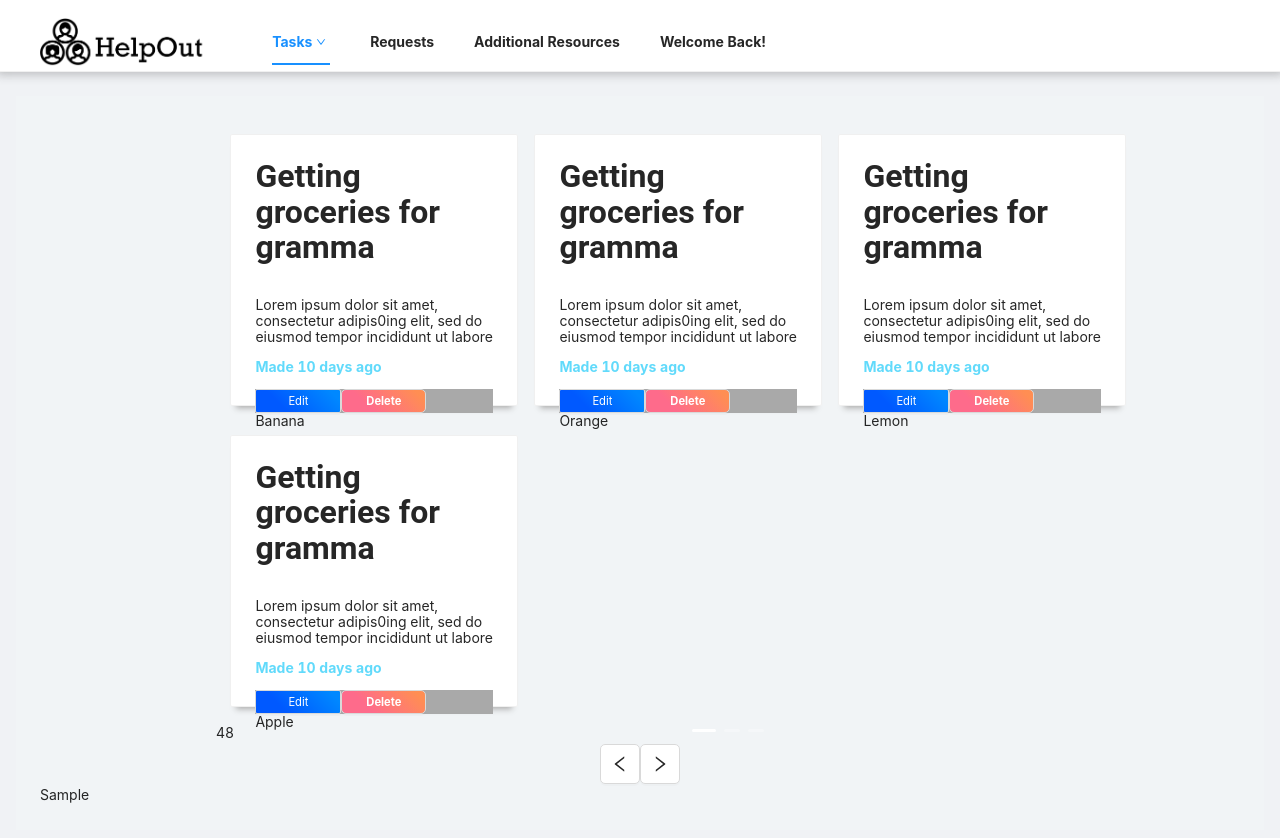
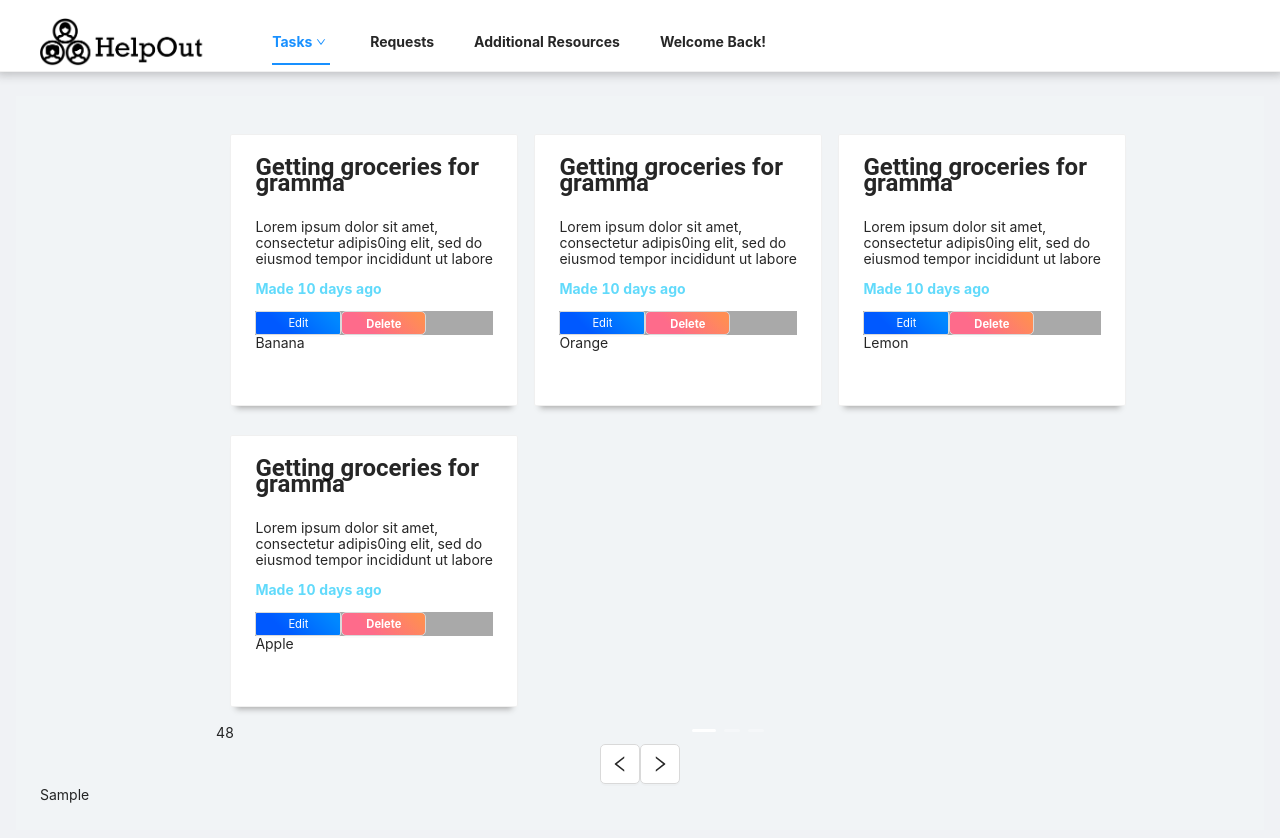
Before and after one commit to info442-group-7/HelpOut, a React (Create React App) app: page /test in a window 1280 px wide. Shown: the top 838 px of the page. Built offline with nearby package versions, Linux system fonts and the light colour scheme.

Commit message:
Update test.css
Fixed overflow issue

```diff
--- a/src/test.css
+++ b/src/test.css
@@ -24,7 +24,7 @@ li.ant-menu-item.ant-menu-item-selected {
 
 .cardTitle {
   font-family: 'Roboto', sans-serif;
-  line-height: 110%;
+  font-size: 24px;
 }
 
 
```
